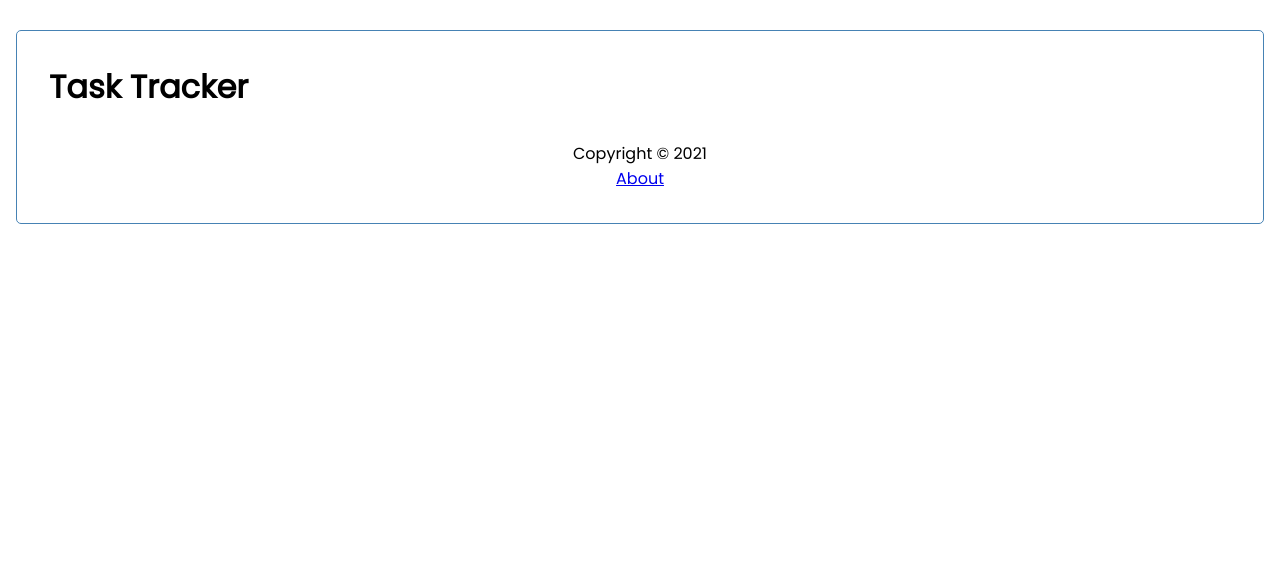
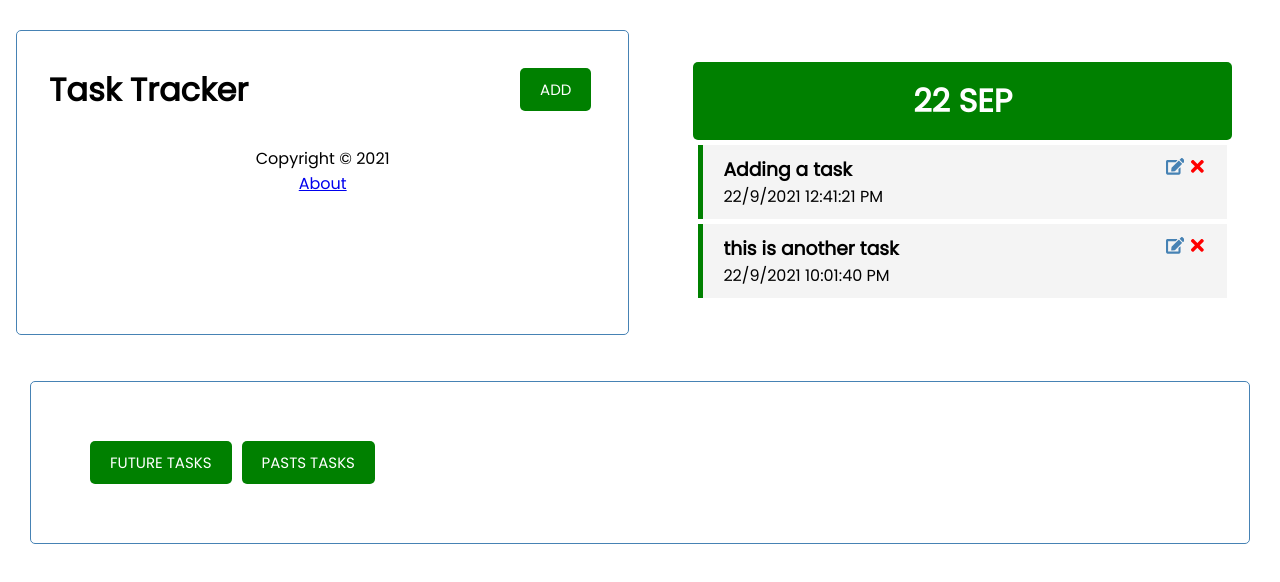
Before and after one commit to ShadowSeick/react-task-tracker, a React (Create React App) app: page / in a window 1280 px wide. Shown: the top 582 px of the page. Built offline with nearby package versions, Linux system fonts and the light colour scheme; data requests are answered from the project's data file.

Commit message:
Problem with BrowserRouter, changed to HashRouter

```diff
--- a/db.json
+++ b/db.json
@@ -1,89 +1,5 @@
 {
   "tasks": [
-    {
-      "text": "One task",
-      "date": "18/9/2021 6:00:00 PM",
-      "objectDate": "2021-09-18T16:00:00.750Z",
-      "reminder": true,
-      "id": 1
-    },
-    {
-      "text": "Antoher one task",
-      "date": "24/9/2021 7:00:00 PM",
-      "objectDate": "2021-09-24T17:00:00.000Z",
-      "reminder": false,
-      "id": 3
-    },
-    {
-      "text": "Adding a task",
-      "date": "9/9/2021 1:00:00 PM",
-      "objectDate": "2021-09-09T11:00:00.000Z",
-      "reminder": true,
-      "id": 4
-    },
-    {
-      "text": "Changing task",
-      "date": "23/9/2021 1:30:00 PM",
-      "objectDate": "2021-09-23T11:30:00.000Z",
-      "reminder": true,
-      "id": 6
-    },
-    {
-      "text": "Adding past task",
-      "date": "9/9/2021 12:00:00 PM",
-      "objectDate": "2021-09-09T10:00:00.000Z",
-      "reminder": true,
-      "id": 7
-    },
-    {
-      "text": "changing",
-      "date": "20/9/2021 1:20:14 PM",
-      "objectDate": "2021-09-20T11:20:14.093Z",
-      "reminder": true,
-      "id": 9
-    },
-    {
-      "text": "dfshfggadsfsd",
-      "date": "20/9/2021 1:35:54 PM",
-      "objectDate": "2021-09-20T11:35:54.771Z",
-      "reminder": false,
-      "id": 10
-    },
-    {
-      "text": "ghfhgghkjh,g",
-      "date": "23/9/2021 12:30:00 PM",
-      "objectDate": "2021-09-23T10:30:00.000Z",
-      "reminder": true,
-      "id": 11
-    },
-    {
-      "text": "zdgsdzgzdfg!!!!",
-      "date": "20/9/2021 1:41:54 PM",
-      "objectDate": "2021-09-20T11:41:54.426Z",
-      "reminder": false,
-      "id": 12
-    },
-    {
-      "text": "dfhgsfghgdhsf",
-      "date": "20/9/2021 1:46:59 PM",
-      "objectDate": "2021-09-20T11:46:59.325Z",
-      "reminder": false,
-      "id": 14
-    },
-    {
-      "text": "asdfasdfasd",
-      "date": "1/10/2021 2:00:00 PM",
-      "objectDate": "2021-10-01T12:00:00.000Z",
-      "reminder": true,
-      "id": 15
-    },
-    {
-      "text": "werqwafsdf",
-      "date": "15/9/2021 2:00:00 PM",
-      "objectDate": "2021-09-15T12:00:00.000Z",
-      "reminder": false,
-      "id": 16
-    },
     {
       "text": "Adding a task",
       "date": "22/9/2021 12:41:21 PM",
@@ -92,25 +8,25 @@
       "id": 17
     },
     {
-      "text": "Adding a future task",
-      "date": "23/9/2021 1:00:00 PM",
-      "objectDate": "2021-09-23T11:00:00.000Z",
-      "reminder": false,
-      "id": 18
+      "text": "this is another task",
+      "date": "22/9/2021 10:01:40 PM",
+      "objectDate": "2021-09-22T20:01:40.508Z",
+      "reminder": true,
+      "id": 21
     },
     {
-      "text": "Adding a past task",
-      "date": "10/9/2021 12:00:00 PM",
-      "objectDate": "2021-09-10T10:00:00.000Z",
-      "reminder": false,
-      "id": 19
+      "text": "Future Task 1",
+      "date": "24/9/2021 10:14:50 PM",
+      "objectDate": "2021-09-24T20:14:50.000Z",
+      "reminder": true,
+      "id": 22
     },
     {
-      "text": "Adding a past task 2",
-      "date": "10/9/2021 12:00:00 PM",
-      "objectDate": "2021-09-10T10:00:00.000Z",
-      "reminder": false,
-      "id": 20
+      "text": "Past Task 1",
+      "date": "16/9/2021 10:00:00 PM",
+      "objectDate": "2021-09-16T20:00:00.000Z",
+      "reminder": true,
+      "id": 23
     }
   ]
 }
--- a/src/App.js
+++ b/src/App.js
@@ -197,16 +197,16 @@ function App() {
           transition={{delay: 0.1}}
           >
           <Header onAdd={callAddTask} showAdd={showAddTask}/>
-          <Route exact path={`/react-task-tracker/`} render={(props) => (
+          <Route exact path='/' render={(props) => (
             <>
               {showAddTask && !showEditTask && <AddTask onAdd={addTask}/>}
               {showEditTask && !showAddTask && <EditTask onEdit={editTask} taskToEdit={taskToEdit} onChange={() => setTaskToEdit(taskToEdit)}/>}
             </>
           )} />
-          <Route path='/react-task-tracker/about' component={About}/>
+          <Route path='/about' component={About}/>
           <Footer className="mt-auto"/>
           </motion.div>
-          <Route exact path={`/react-task-tracker/`} render={(props) => (
+          <Route exact path='/' render={(props) => (
             <>
             <motion.div className='col h-100'
                           initial='hidden'
--- a/src/components/About.js
+++ b/src/components/About.js
@@ -5,7 +5,7 @@ const About = () => {
     return (
         <div className="d-block mt-auto">
             <h4>Version 1.0.0</h4>
-            <Link to='/react-task-tracker'>Go Back</Link>
+            <Link to='/'>Go Back</Link>
         </div>
     )
 }
--- a/src/components/Footer.js
+++ b/src/components/Footer.js
@@ -8,7 +8,7 @@ const Footer = () => {
     return (
         <footer>
             <p>Copyright &copy; 2021</p>
-            <Link to={`${location.pathname}/about`}>About</Link>
+            <Link to='/about'>About</Link>
         </footer>
     )
 }
--- a/src/components/Header.js
+++ b/src/components/Header.js
@@ -8,7 +8,7 @@ const Header = ({title, onAdd, showAdd}) => {
     return (
         <header className="header">
             <h1>{title}</h1>
-            {location.pathname === '/react-task-tracker' && (<Button
+            {location.pathname === '/' && (<Button
             color={showAdd ? 'red' : 'green'}
             text={showAdd ? 'Close' : 'Add'}
             onClick={onAdd}/>)}
--- a/src/index.js
+++ b/src/index.js
@@ -1,15 +1,15 @@
 import React from 'react';
 import ReactDOM from 'react-dom';
-import { BrowserRouter } from 'react-router-dom';
+import { HashRouter } from 'react-router-dom';
 import './index.css';
 import App from './App';
 import reportWebVitals from './reportWebVitals';
 
 ReactDOM.render(
   <React.StrictMode>
-    <BrowserRouter>
+    <HashRouter>
       <App />
-    </BrowserRouter>
+    </HashRouter>
   </React.StrictMode>,
   document.getElementById('root')
 );
```
